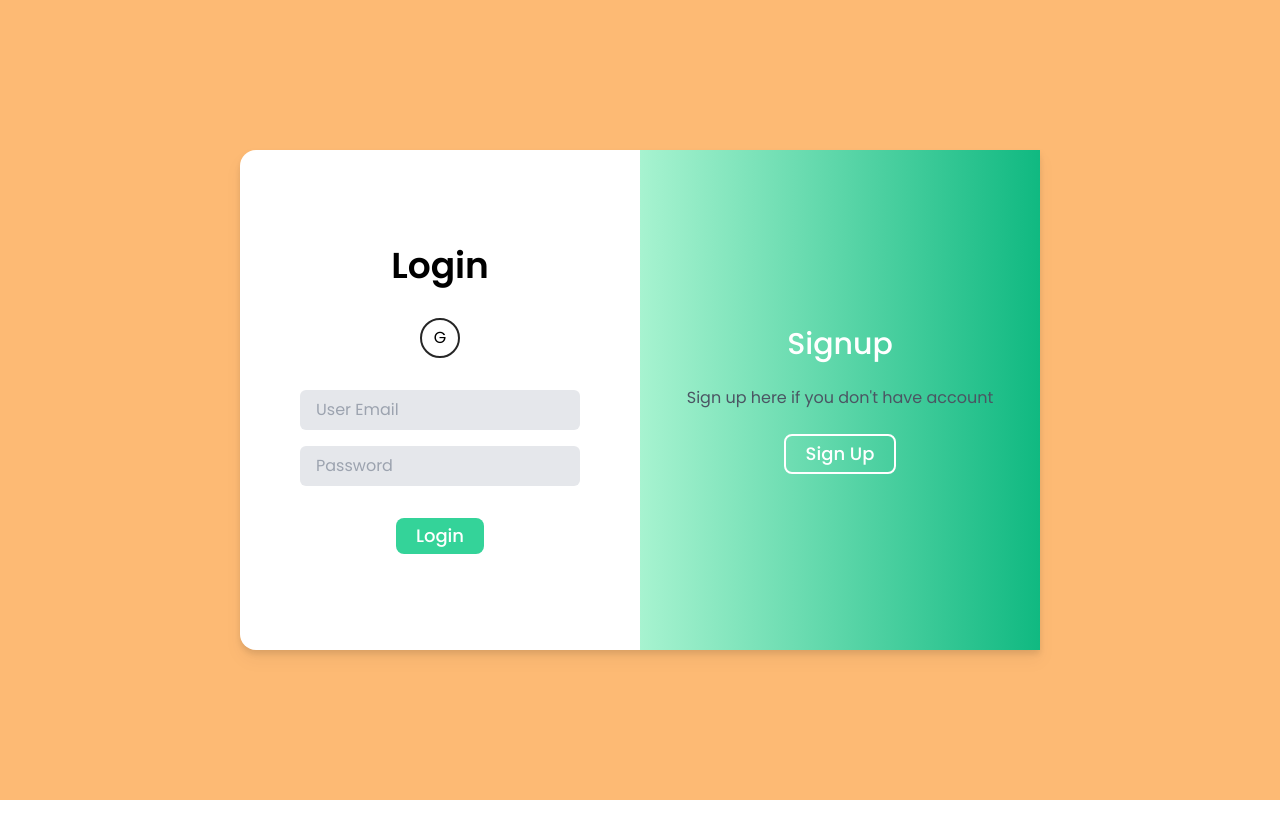
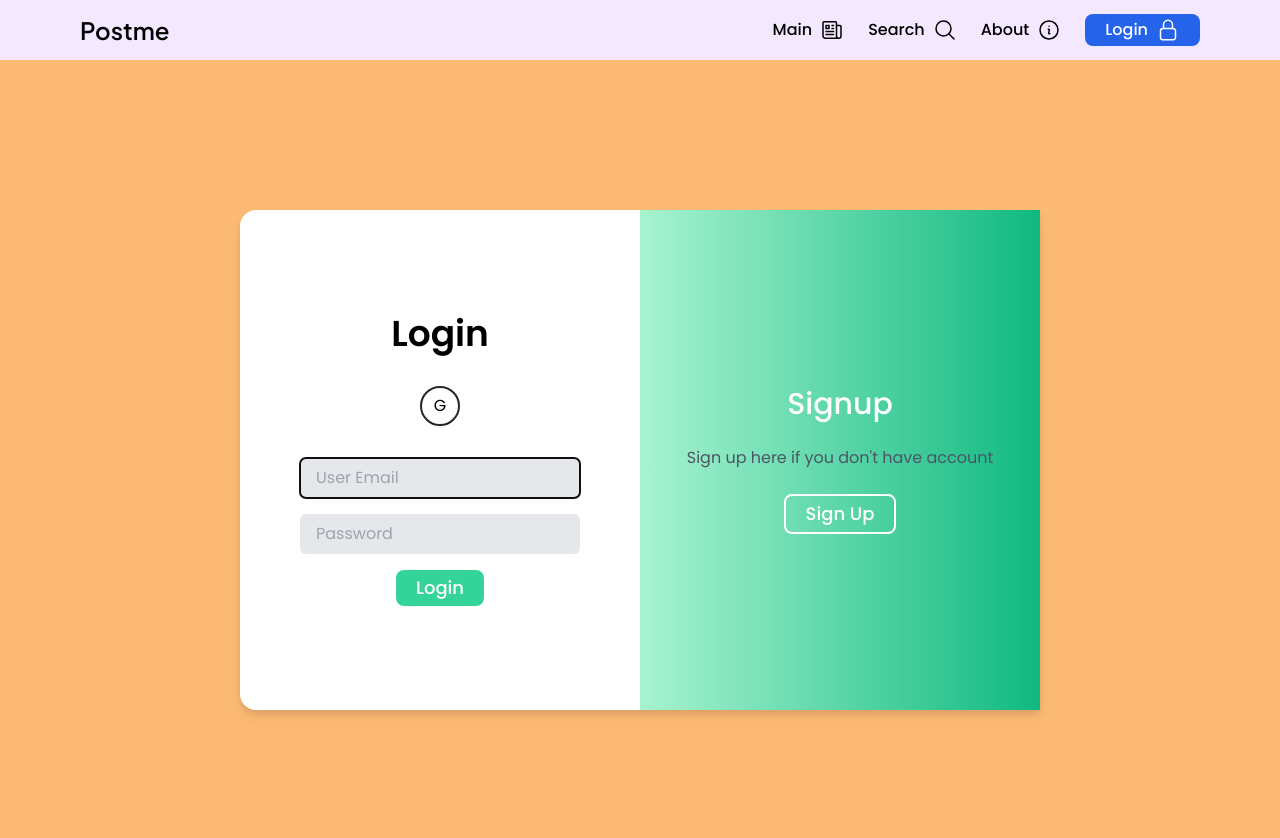
Before and after one commit to tarasnurko/postme, a React (Create React App) app in the folder client/: page /login in a window 1280 px wide. Shown: the top 838 px of the page. Before the commit the page ends 800 px from the top, so only its background shows below. Built offline with nearby package versions, Linux system fonts and the light colour scheme; the HTML template or start-up script is replaced by a standard one.

Commit message:
feat: started implementing auth

```diff
--- a/client/package.json
+++ b/client/package.json
@@ -8,6 +8,7 @@
     "@testing-library/jest-dom": "^5.16.5",
     "@testing-library/react": "^13.4.0",
     "@testing-library/user-event": "^13.5.0",
+    "jwt-decode": "^3.1.2",
     "react": "^18.2.0",
     "react-dom": "^18.2.0",
     "react-redux": "^8.0.2",
--- a/client/src/App.jsx
+++ b/client/src/App.jsx
@@ -8,11 +8,11 @@ import MainPage from "./pages/MainPage";
 const App = () => {
   return (
     <Routes>
-      {/* <Route path="/" element={<Layout />}> */}
-      <Route index element={<MainPage />} />
-      <Route path="/login" element={<Login />} />
-      <Route path="/register" element={<Register />} />
-      {/* </Route> */}
+      <Route path="/" element={<Layout />}>
+        <Route index element={<MainPage />} />
+        <Route path="/login" element={<Login />} />
+        <Route path="/register" element={<Register />} />
+      </Route>
     </Routes>
   );
 };
--- a/client/src/app/api/apiSlice.js
+++ b/client/src/app/api/apiSlice.js
@@ -1,7 +1,9 @@
 import { createApi, fetchBaseQuery } from "@reduxjs/toolkit/query/react";
+import { setCredentials } from "../../features/auth/authSlice";
 
 const baseQuery = fetchBaseQuery({
   baseUrl: "http://localhost:4000/api/v1",
+  credentials: "include",
 });
 
 export const apiSlice = createApi({
--- a/client/src/components/Header.jsx
+++ b/client/src/components/Header.jsx
@@ -6,9 +6,13 @@ import {
   InformationCircleIcon,
   ShieldCheckIcon,
   LockClosedIcon,
+  UserCircleIcon,
 } from "@heroicons/react/24/outline";
+import useAuth from "../hooks/useAuth";
 
 const Header = () => {
+  const { username } = useAuth();
+
   return (
     <header className="w-screen max-w-full mx-auto h-[60px] sticky top-0 z-50  bg-purple-100">
       <div className="container mx-auto px-20 flex items-center h-full">
@@ -36,13 +40,20 @@ const Header = () => {
           </li>
 
           <li>
+            {username == null ? (
               <Link
-              to="/"
+                to="/login"
                 className="flex items-center gap-2 px-5 py-1 bg-blue-600 text-white rounded-lg transition ease-in-out bg duration-700 hover:bg-blue-800"
               >
                 <p>Login</p>
                 <LockClosedIcon className="w-6 h-6" />
               </Link>
+            ) : (
+              <Link to="/" className="flex items-center gap-2 hover:underline">
+                <p>{username}</p>
+                <UserCircleIcon className="w-6 h-6" />
+              </Link>
+            )}
           </li>
         </ul>
       </div>
--- a/client/src/features/auth/Login.jsx
+++ b/client/src/features/auth/Login.jsx
@@ -1,7 +1,48 @@
-import React from "react";
-import { Link } from "react-router-dom";
+import React, { useState, useEffect, useRef } from "react";
+import { useDispatch } from "react-redux";
+import { Link, useNavigate } from "react-router-dom";
+import { useLoginMutation } from "./authApiSlice";
+import { setCredentials } from "./authSlice";
 
 const Login = () => {
+  const emailRef = useRef();
+  const [email, setEmail] = useState("");
+  const [password, setPassword] = useState("");
+  const [errMsg, setErrMsg] = useState("");
+
+  const navigate = useNavigate();
+  const dispatch = useDispatch();
+
+  const [login, { isLoading }] = useLoginMutation();
+
+  useEffect(() => {
+    emailRef.current.focus();
+  }, []);
+
+  const handleSubmit = async (e) => {
+    e.preventDefault();
+
+    try {
+      setErrMsg("");
+      const { accessToken } = await login({ email, password }).unwrap();
+      dispatch(setCredentials({ accessToken }));
+      navigate("/");
+    } catch (err) {
+      if (!err.status) {
+        setErrMsg("No Server Response");
+      } else if (err.status === 400) {
+        setErrMsg("Missing Username or Password");
+      } else if (err.status === 401) {
+        setErrMsg("Unauthorized");
+      } else {
+        setErrMsg(err.data?.message);
+      }
+    }
+  };
+
+  const handleEmailInput = (e) => setEmail(e.target.value);
+  const handlePasswordInput = (e) => setPassword(e.target.value);
+
   return (
     <div className="w-screen h-screen flex justify-center items-center bg-orange-300">
       <div className="w-[800px] h-[500px] flex rounded-2xl drop-shadow-lg bg-white">
@@ -10,20 +51,33 @@ const Login = () => {
           <div className="w-10 h-10 flex justify-center items-center border-2 border-neutral-800 rounded-full">
             G
           </div>
-          <form className="w-full px-5 flex flex-col items-center gap-4">
+          <form
+            className="w-full px-5 flex flex-col items-center gap-4"
+            onSubmit={handleSubmit}
+          >
             <input
+              ref={emailRef}
               type="text"
               name="email"
               placeholder="User Email"
+              required
               className="w-full px-4 py-2 bg-gray-200 rounded-md"
+              onChange={handleEmailInput}
             />
             <input
               type="password"
               name="password"
               placeholder="Password"
+              required
               className="w-full px-4 py-2 bg-gray-200 rounded-md"
+              onChange={handlePasswordInput}
             />
-            <button className="mt-4 px-5 py-1 text-lg text-white font-medium bg-emerald-400 rounded-lg">
+            {isLoading && <p>Loading</p>}
+            {errMsg && !isLoading && <p className="text-rose-600">{errMsg}</p>}
+            <button
+              className="px-5 py-1 text-lg text-white font-medium bg-emerald-400 rounded-lg"
+              disabled={isLoading}
+            >
               Login
             </button>
           </form>
--- a/client/src/features/auth/authApiSlice.js
+++ b/client/src/features/auth/authApiSlice.js
@@ -30,15 +30,8 @@ export const authApiSlice = apiSlice.injectEndpoints({
         }
       },
     }),
-    refresh: builder.query({
-      query: () => "auth/refresh",
-    }),
   }),
 });
 
-export const {
-  useSignupMutation,
-  useLoginMutation,
-  useSendLogoutQuery,
-  useRefreshQuery,
-} = authApiSlice;
+export const { useSignupMutation, useLoginMutation, useSendLogoutQuery } =
+  authApiSlice;
--- /dev/null
+++ b/client/src/features/post/Post.jsx
@@ -0,0 +1,7 @@
+import React from "react";
+
+const Post = () => {
+  return <div>Post</div>;
+};
+
+export default Post;
--- a/client/src/features/post/postsApiSlice.js
+++ b/client/src/features/post/postsApiSlice.js
@@ -18,6 +18,9 @@ export const postsApiSlice = apiSlice.injectEndpoints({
     getMostLikedPosts: builder.query({
       query: (limit) => `posts/mostLiked?limit=${limit}`,
     }),
+    getPost: builder.query({
+      query: (id) => `posts/:${id}`,
+    }),
   }),
 });
 
--- /dev/null
+++ b/client/src/hooks/useAuth.js
@@ -0,0 +1,18 @@
+import { useSelector } from "react-redux";
+import { selectCurrentToken } from "../features/auth/authSlice";
+import jwtDecode from "jwt-decode";
+
+const useAuth = () => {
+  const token = useSelector(selectCurrentToken);
+
+  if (token) {
+    const decodedToken = jwtDecode(token);
+    console.log(decodedToken);
+    const { username, role } = decodedToken.UserInfo;
+
+    return { username, role };
+  }
+  return { username: null, role: null };
+};
+
+export default useAuth;
--- a/client/src/pages/MainPage.jsx
+++ b/client/src/pages/MainPage.jsx
@@ -20,7 +20,6 @@ const MainPage = () => {
       <Sidebar>
         <ArrowRightCircleIcon className="absolute top-4 left-4 w-8 h-8" />
         <div className="w-full h-full flex flex-col items-center mt-16 px-10 gap-5">
-          <p className="font-medium text-xl">My Posts</p>
           <div className="flex flex-col items-center gap-3">
             <p className="font-medium text-xl">Popular Topics</p>
             <div className="flex flex-wrap gap-2">
@@ -42,7 +41,7 @@ const MainPage = () => {
             </div>
           </div>
           <div className="flex flex-col items-center gap-4">
-            <p className="font-medium text-xl">Followings</p>
+            <p className="font-medium text-xl">Users</p>
             <div className="flex flex-col items-center gap-3">
               <div className="flex items-center justify-center gap-3">
                 <div className="w-12 h-12 bg-gray-700 rounded-full"></div>
@@ -66,7 +65,7 @@ const MainPage = () => {
                 </div>
               </div>
             </div>
-            <p className="font-medium text-base underline">More followings</p>
+            <p className="font-medium text-base underline">More users</p>
           </div>
         </div>
       </Sidebar>
```
Also changed, not shown: 2 other files (tests, documents, lock files or other folders). Lines whose indentation alone changed are shown as unchanged.
